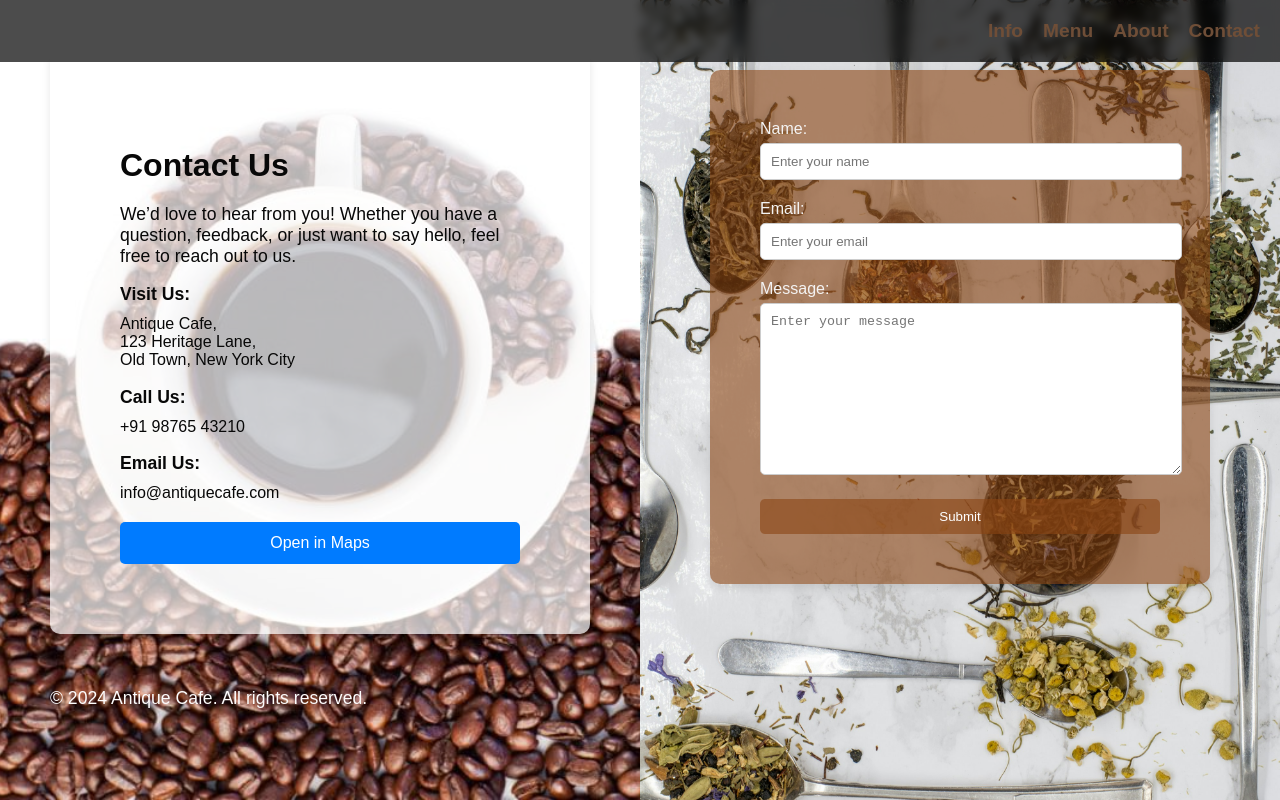
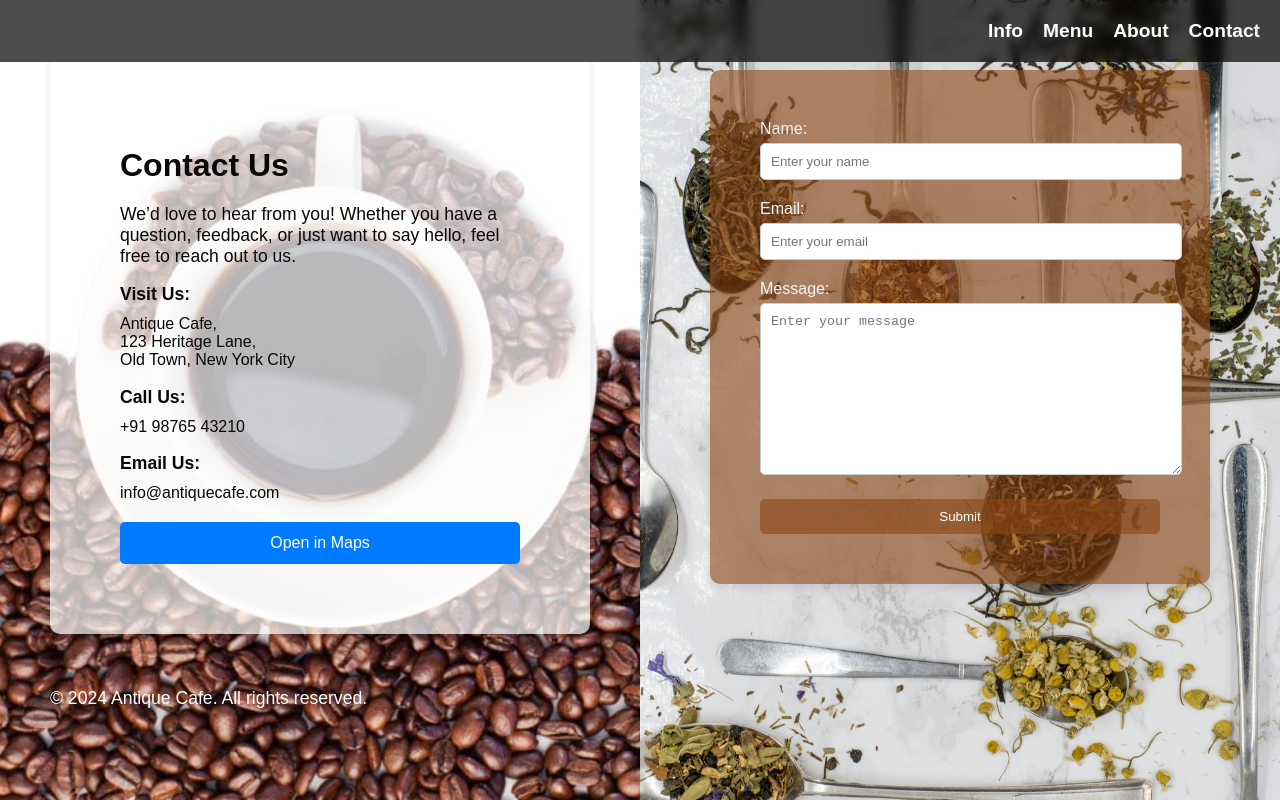
Before and after one commit to kaviyaalaguv/Cafe, a plain HTML site: page contact.html in a window 1280 px wide. Drawn offline with Linux system fonts and the light colour scheme.

Commit message:
Update contact.html

```diff
--- a/contact.html
+++ b/contact.html
@@ -125,7 +125,7 @@
 
         /* Navbar link styles */
         .navbar-links a {
-            color: #6F4E37; /* Coffee brown color */
+            color: white;
         }
 
         .navbar-links a:hover {
```
